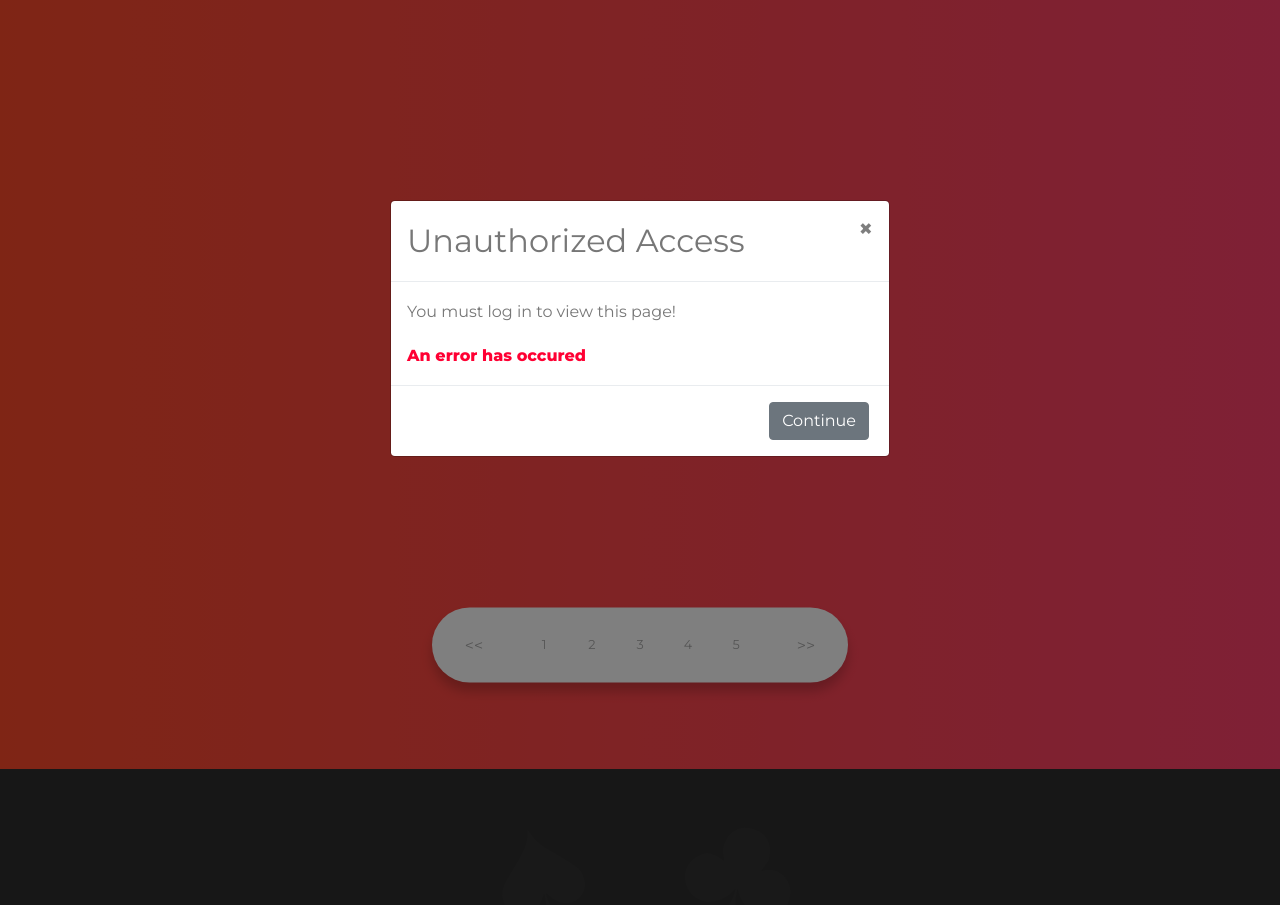
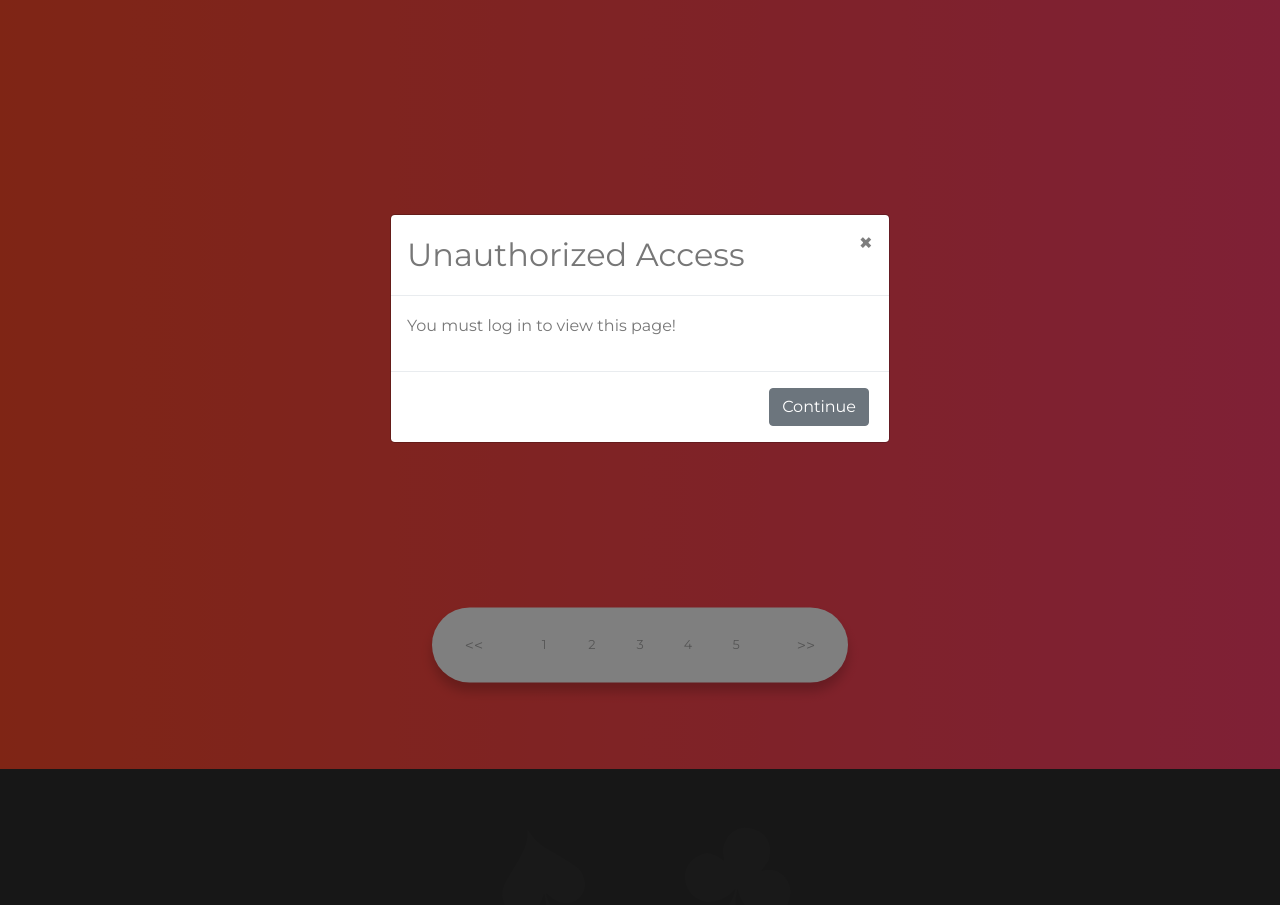
Before and after one commit to shelbymenown/COP4331-Group-30-Contact-Manager, a PHP site: page /Front/VSC/contacts.html in a window 1280 px wide. Shown: the part 248-1153 px from the top of the page. Run offline with PHP 8.4, Linux system fonts and the light colour scheme; some libraries are stand-ins or nearby versions.

Commit message:
Fix safeguard for contacts and modal alignment

```diff
--- a/Front/VSC/contacts.css
+++ b/Front/VSC/contacts.css
@@ -15,6 +15,8 @@
     --shadow-dark: 0 2rem 6rem rgba(0, 0, 0, 0.3);
     --shadow-light: 0 2rem 5rem rgba(0, 0, 0, 0.06);
 	--line: 1px solid var(--color-grey-light-2);
+
+	--container-max-size: 600px;
 
 	/* Relying on Initial avatar example from */
 	/* https://codepen.io/AllThingsSmitty/pen/dWmmQp */
@@ -41,7 +43,14 @@ body
 	color: #777;
 	overflow-x: hidden;
 
-	/* Fix Bootstrap's auto padding (jQuery) when modal opens */
+
+}
+
+/* Fix Bootstrap's auto padding */
+/* (jQuery) when modal opens */
+body,
+.modal
+{
 	padding-right: 0px !important;
 }
 
@@ -423,7 +432,7 @@ body
 			0 10px 10px rgba(0,0,0,0.22);
 	position: relative;
 	overflow: hidden;
-	width: 600px;
+	width: var(--container-max-size);
 	max-width: 100%;
 
 	margin-bottom: 3.5rem;
--- a/Front/VSC/contacts.js
+++ b/Front/VSC/contacts.js
@@ -24,6 +24,7 @@ function mustLogIn()
 {
 	$("#alertModal-title").text("Unauthorized Access");
 	$("#alertModal-body").text("You must log in to view this page!");
+	$("#alertModal-error").hide();
 	$("#alertModal-continue").hide();
 	$("#alertModal-dismiss").text("Continue");
 	$('#alertModal').on('hidden.bs.modal', () => {setTimeout(() => {window.location.pathname = "";}, 50)});
```
